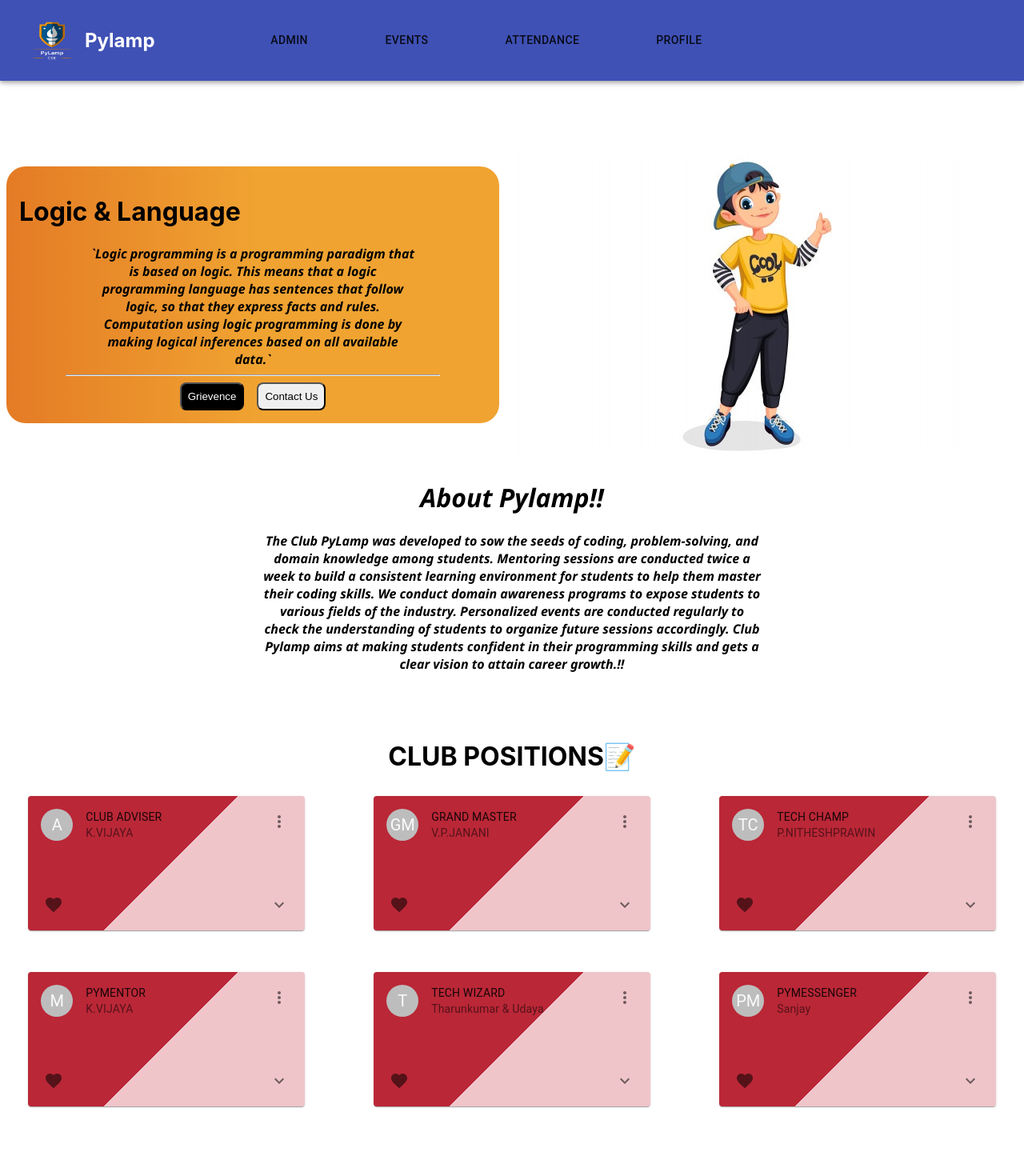
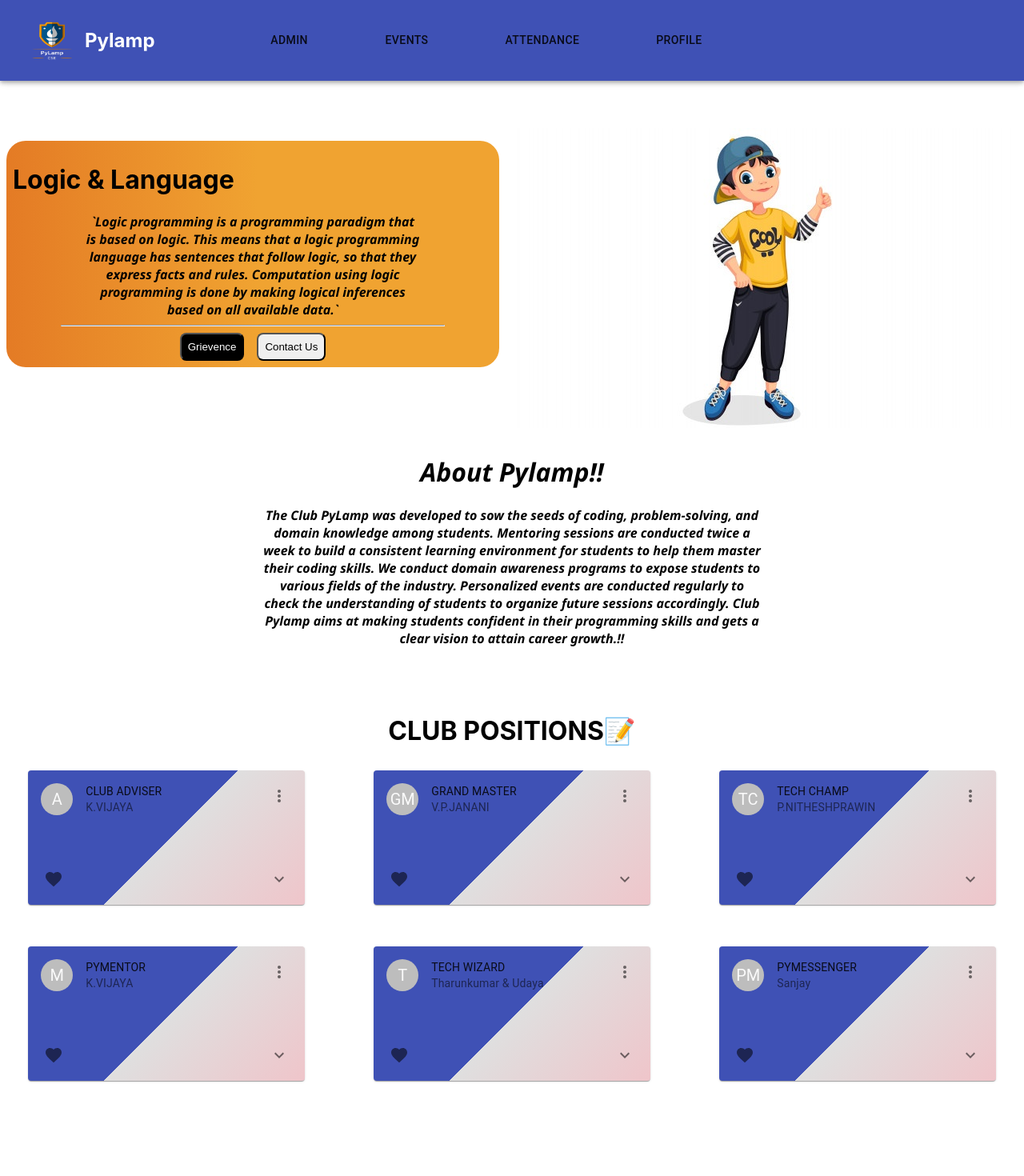
Before and after one commit to Tharunkumar001/pylampDomainRealm, a Next.js app: page / in a window 1280 px wide. Shown: the top 1470 px of the page at 80% size. Built offline with nearby package versions, Linux system fonts and the light colour scheme.

Commit message:
ui updation

```diff
--- a/styles/Home.module.css
+++ b/styles/Home.module.css
@@ -7,11 +7,20 @@
   z-index: 2;
 }
 
+.homeCard{
+  width: 80%;
+  margin: 1rem;
+  height: fit-content;
+  background: linear-gradient(135deg, #3F51B5 0%, #3F51B5 51%, rgb(223, 223, 223) 51%, rgba(239, 197, 202, 1) 100%);
+  margin-right: auto;
+  margin-left: auto;
+}
+
 .logicCard{
   margin: 1rem;
   background-image: linear-gradient(to right, #e47b25 0%, #f0a331  51%, #f0a331  100%);
   border-radius: 1.5rem;
-  padding: 1rem;
+  padding: 0.5rem;
 }
 
 .logicBtns{
@@ -33,7 +42,7 @@
 
 }
 .firstDiv{
-  padding-top: 6rem;
+  padding-top: 4rem;
   /* background-color: black; */
   color:black;
   background-size: cover;
@@ -295,107 +304,6 @@
     height:max-content;
     z-index: 2;
 }
-/*
-.circles{
-    position: absolute;
-    top: 0;
-    left: 0;
-    width: 100%;
-    height: 880px;
-    overflow: hidden;
-    z-index: -1;
-}
-
-.circles li{
-    position: absolute;
-    display: block;
-    list-style: none;
-    width: 20px;
-    height: 20px;
-    background: rgba(255, 255, 255, 0.2);
-    animation: animate 25s linear infinite;
-    bottom: -150px;
-    z-index: -100;
-
-}
-
-.circles li:nth-child(1){
-    left: 25%;
-    width: 80px;
-    height: 80px;
-    animation-delay: 0s;
-}
-
-
-.circles li:nth-child(2){
-    left: 10%;
-    width: 20px;
-    height: 20px;
-    animation-delay: 2s;
-    animation-duration: 12s;
-}
-
-.circles li:nth-child(3){
-    left: 70%;
-    width: 20px;
-    height: 20px;
-    animation-delay: 4s;
-}
-
-.circles li:nth-child(4){
-    left: 40%;
-    width: 60px;
-    height: 60px;
-    animation-delay: 0s;
-    animation-duration: 18s;
-}
-
-.circles li:nth-child(5){
-    left: 65%;
-    width: 20px;
-    height: 20px;
-    animation-delay: 0s;
-}
-
-.circles li:nth-child(6){
-    left: 75%;
-    width: 110px;
-    height: 110px;
-    animation-delay: 3s;
-}
-
-.circles li:nth-child(7){
-    left: 35%;
-    width: 150px;
-    height: 150px;
-    animation-delay: 7s;
-}
-
-.circles li:nth-child(8){
-    left: 50%;
-    width: 25px;
-    height: 25px;
-    animation-delay: 15s;
-    animation-duration: 45s;
-}
-
-.circles li:nth-child(9){
-    left: 20%;
-    width: 15px;
-    height: 15px;
-    animation-delay: 2s;
-    animation-duration: 35s;
-}
-
-.circles li:nth-child(10){
-    left: 85%;
-    width: 150px;
-    height: 150px;
-    animation-delay: 0s;
-    animation-duration: 11s;
-}
- */
-
 
 @keyframes animate {
 
@@ -474,14 +382,6 @@
   margin-left: auto;
 }
 
-.homeCard{
-  width: 80%;
-  margin: 1rem;
-  height: fit-content;
-  background: linear-gradient(135deg, rgba(186, 39, 55, 1) 0%, rgba(186, 39, 55, 1) 51%, rgba(239, 197, 202, 1) 51%, rgba(239, 197, 202, 1) 100%);
-  margin-right: auto;
-  margin-left: auto;
-}
 
 .cardGrid{
   display: flex;
```
